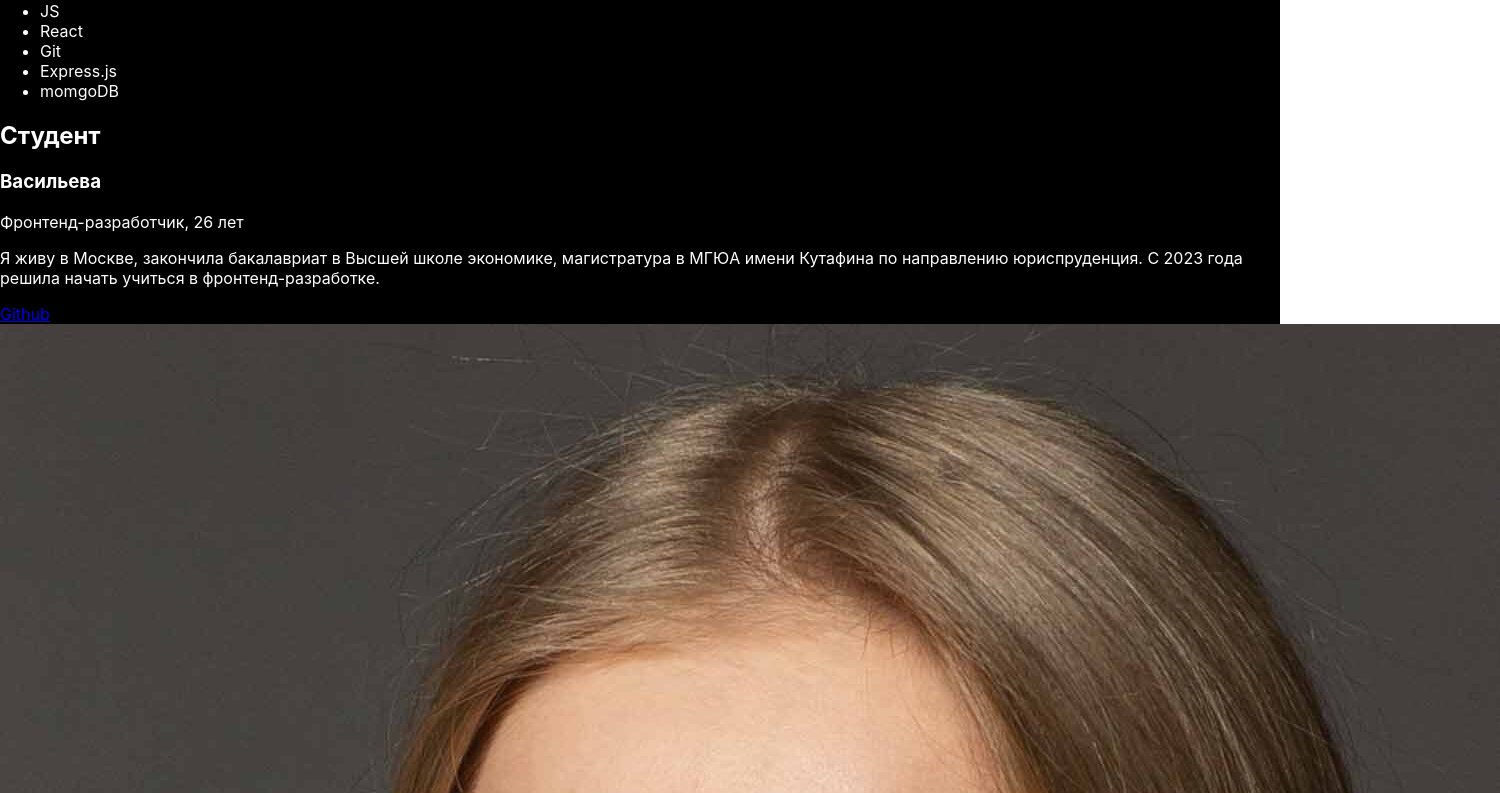
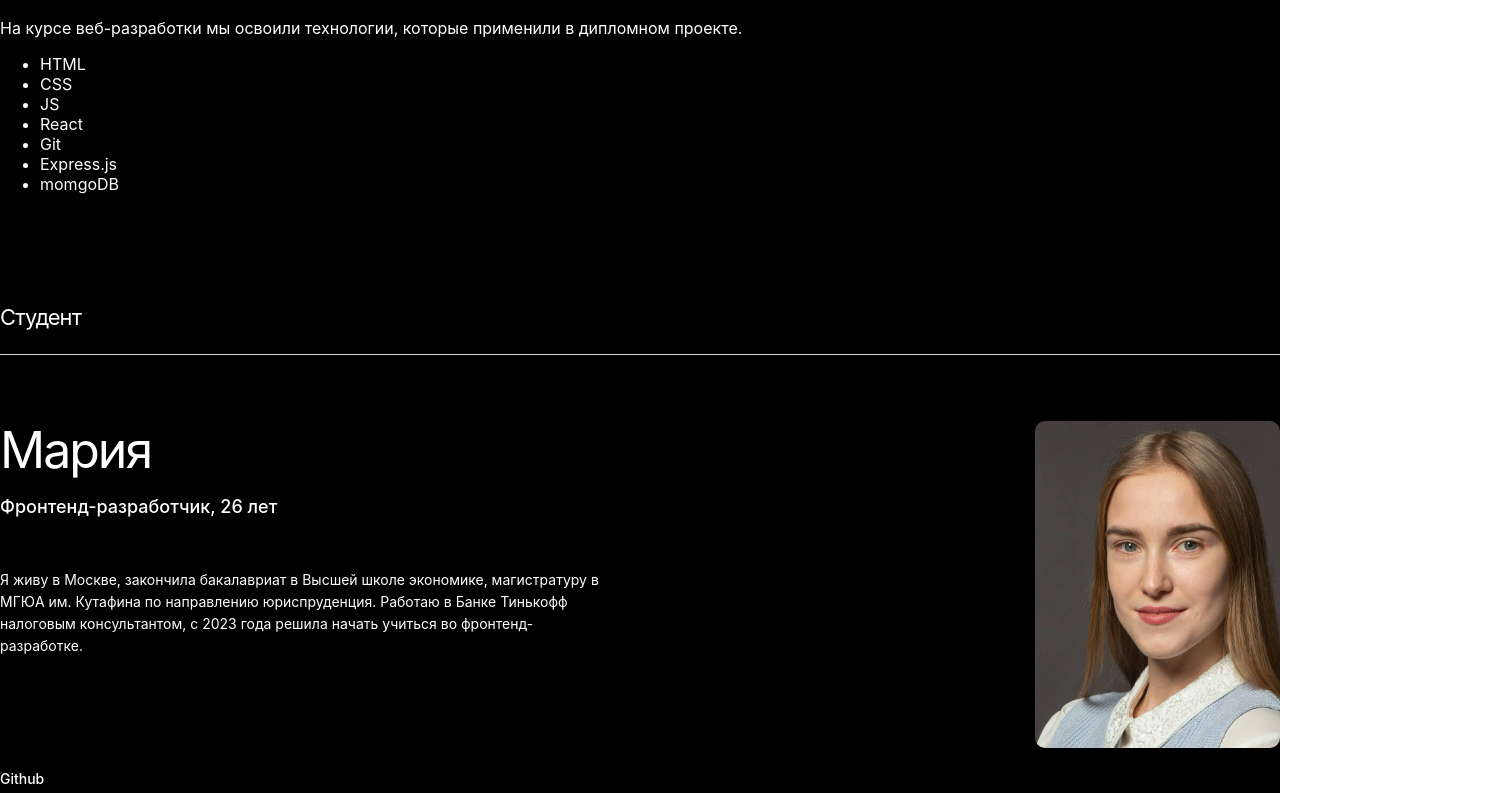
Before and after one commit to MariaSizova/movies-explorer-frontend, a React (Create React App) app: page / in a window 1280 px wide. Shown: the part 1067-1860 px from the top of the page, 1500 px wide, since content can reach past the window. Built offline with nearby package versions, Linux system fonts and the light colour scheme.

Commit message:
Сверстан AboutMe

```diff
--- a/src/components/AboutMe/AboutMe.css
+++ b/src/components/AboutMe/AboutMe.css
@@ -0,0 +1,63 @@
+.about-me {
+
+}
+
+.about-me__content {
+
+}
+
+.about-me__info {
+  border-top: 1px solid #DADADA;
+  display: flex;
+  justify-content: space-between;
+}
+
+.about-me__information{
+  display: flex;
+  flex-direction: column;
+}
+
+.about-me__title {
+  font-style: normal;
+  font-weight: 400;
+  font-size: 50px;
+  line-height: 58px;
+  letter-spacing: -0.04em;
+  margin-top: 66px;
+  margin-bottom: 18px;
+}
+
+.about-me__subtitle {
+  font-style: normal;
+  font-weight: 500;
+  font-size: 18px;
+  line-height: 20px;
+  margin-top: 0;
+  margin-bottom: 26px;
+}
+
+.about-me__bio {
+  font-style: normal;
+  font-weight: 400;
+  font-size: 14px;
+  line-height: 22px;
+  margin-top: 26px;
+  width: 600px;
+}
+
+.about-me__github-link {
+  text-decoration: none;
+  font-style: normal;
+  font-weight: 500;
+  font-size: 14px;
+  line-height: 17px;
+  color: #FFFFFF;
+  margin-top: 99px;
+}
+
+.about-me__photo {
+  max-width: 270px;
+  max-height: 327px;
+  border-radius: 10px;
+  margin-top: 66px;
+}
--- a/src/components/AboutMe/AboutMe.js
+++ b/src/components/AboutMe/AboutMe.js
@@ -9,10 +9,12 @@ function AboutMe() {
       <div className="about-me__content">
         <SectionTitle text='Студент' />
         <article className="about-me__info">
-          <h3 className="about-me__title">Васильева</h3>
+			<div className="about-me__information">
+          <h3 className="about-me__title">Мария</h3>
           <p className="about-me__subtitle">Фронтенд-разработчик, 26 лет</p>
-          <p className="about-me__bio">Я живу в Москве, закончила бакалавриат в Высшей школе экономике, магистратура в МГЮА имени Кутафина по направлению юриспруденция. С 2023 года решила начать учиться в фронтенд-разработке.</p>
+          <p className="about-me__bio">Я живу в Москве, закончила бакалавриат в Высшей школе экономике, магистратуру в МГЮА им. Кутафина по направлению юриспруденция. Работаю в Банке Тинькофф налоговым консультантом, с 2023 года решила начать учиться во фронтенд-разработке.</p>
           <a className="about-me__github-link" href="https://github.com/MariaSizova" target='_blank' rel='noreferrer'>Github</a>
+			 </div>
           <img className="about-me__photo" src={photo} alt="Фото автора проекта" />
         </article>
         <Portfolio />
--- a/src/components/SectionTitle/SectionTitle.css
+++ b/src/components/SectionTitle/SectionTitle.css
@@ -0,0 +1,9 @@
+.section-title {
+  font-style: normal;
+  font-weight: 400;
+  font-size: 22px;
+  line-height: 27px;
+  letter-spacing: -0.04em;
+  margin-top: 110px;
+  margin-bottom: 23px;
+}
```
